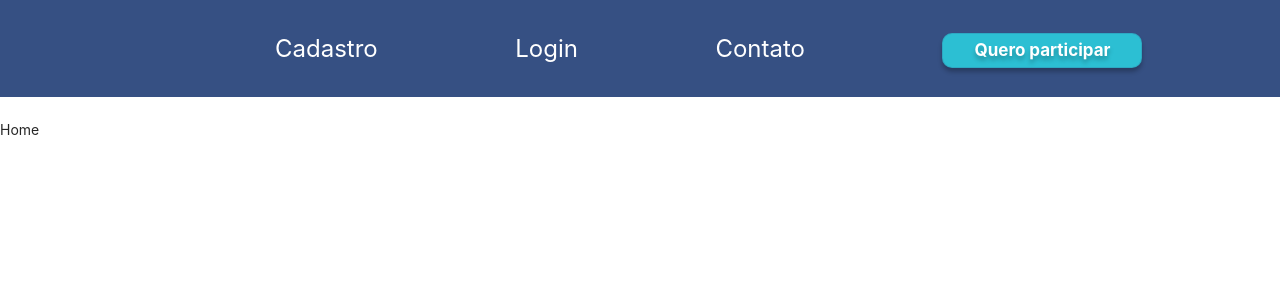
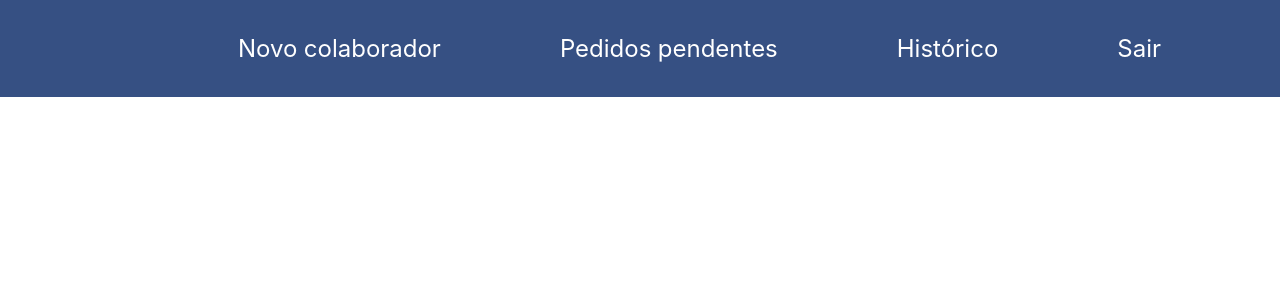
Before and after one commit to ricardossantis/reembolsa_ai, a React (Create React App) app: page / in a window 1280 px wide. Shown: the top 300 px of the page. Built offline with nearby package versions, Linux system fonts and the light colour scheme.

Commit message:
wip: component card from the homepage for reuse

```diff
--- /dev/null
+++ b/src/components/card-feed/index.jsx
@@ -0,0 +1,63 @@
+import React from "react";
+import styled from "styled-components";
+
+const CardFeed = () => {
+  return (
+    <Card>
+      <FeedPhoto>teste</FeedPhoto>
+      <FeedText>
+        <ClientText>
+          {" "}
+          Proin vulputate nisi ornare purus elementum, eu pellentesque mauris
+          posuere. Proin pellentesque pellentesque felis, eget gravida nulla
+          rutrum luctus. Praesent et massa a diam laoreet feugiat. Suspendisse
+          urna massa, ornare vitae augue eget, tristique vestibulum velit.
+          Nullam et pulvinar ante.{" "}
+        </ClientText>
+        <ClientName>Cristine Fardo Balsini Salão & Estética Fardo</ClientName>
+      </FeedText>
+    </Card>
+  );
+};
+
+export default CardFeed;
+
+const Card = styled.div`
+  display: flex;
+  flex-direction: column;
+  flex-wrap: wrap;
+  border: 1px solid black;
+  width: 329px;
+  height: 424px;
+`;
+const FeedPhoto = styled.div`
+  width: 81px;
+  height: 90px;
+  background: #ffffff;
+  box-shadow: 0px 10px 10px rgba(0, 0, 0, 0.25);
+  border-radius: 20px;
+`;
+const FeedText = styled.div`
+  width: 229px;
+  height: 324px;
+  background: #ffffff;
+  border: 1px solid #000000;
+  box-sizing: border-box;
+  box-shadow: 4px 4px 4px 4px rgba(0, 0, 0, 0.1);
+  border-radius: 25px;
+`;
+
+const ClientText = styled.div`
+  font-weight: normal;
+  font-size: 14px;
+  line-height: 16px;
+  text-align: center;
+`;
+const ClientName = styled.div`
+  font-weight: normal;
+  font-size: 12px;
+  line-height: 14px;
+  text-align: center;
+
+  color: #000000;
+`;
--- a/src/components/header/header-style.js
+++ b/src/components/header/header-style.js
@@ -29,6 +29,9 @@ export const ZLink = styled(Link)`
     color: #2cd3b5;
   }
 `;
+export const MLink = styled(Link)`
+  color: #ffffff;
+`;
 
 export const Hamburguer = styled(MenuOutlined)`
   margin-right: 1.5rem;
@@ -47,7 +50,6 @@ export const MenuItem = styled(Menu.Item)`
   font-size: 24px;
 
   :hover {
-    background-color: #f5f5f5;
-    color: #365083;
+    background-color: #2CD3B5;
   }
 `;
--- a/src/components/header/index.jsx
+++ b/src/components/header/index.jsx
@@ -6,6 +6,7 @@ import {
   MaxHeader,
   MinHeader,
   ZLink,
+  MLink,
   Hamburguer,
   ZMenu,
   MenuItem,
@@ -16,14 +17,20 @@ const Header = (props) => {
 
   const menuHamburguer = (
     <ZMenu>
-      <MenuItem key="1" onClick={props.onClick1}>
-        {props.title1}
+      <MenuItem key="1">
+        <ZLink to={props.link1} style={{ color: "#FFFFFF" }}>
+          {props.title1}
+        </ZLink>
       </MenuItem>
-      <MenuItem key="2" onClick={props.onClick2}>
-        {props.title2}
+      <MenuItem key="2">
+        <MLink to={props.link2} style={{ color: "#FFFFFF" }}>
+          {props.title2}
+        </MLink>
       </MenuItem>
-      <MenuItem key="3" onClick={props.onClick3}>
-        {props.title3}
+      <MenuItem key="3">
+        <MLink to={props.link3} style={{ color: "#FFFFFF" }}>
+          {props.title3}
+        </MLink>
       </MenuItem>
     </ZMenu>
   );
@@ -33,10 +40,10 @@ const Header = (props) => {
       {(width > 768 && (
         <MaxHeader style={{ backgroundColor: props.maxColor }}>
           <ZLink>{props.logo || props.input}</ZLink>
-          <ZLink onClick={props.onClick1}>{props.title1}</ZLink>
-          <ZLink onClick={props.onClick2}>{props.title2}</ZLink>
-          <ZLink onClick={props.onClick3}>{props.title3}</ZLink>
-          <ZLink>{props.exit || props.homeButton}</ZLink>
+          <ZLink to={props.link1}>{props.title1}</ZLink>
+          <ZLink to={props.link2}>{props.title2}</ZLink>
+          <ZLink to={props.link3}>{props.title3}</ZLink>
+          <ZLink onClick={props.logout}>{props.exit || props.homeButton}</ZLink>
         </MaxHeader>
       )) || (
         <MinHeader style={{ backgroundColor: props.minColor }}>
--- a/src/components/home-button/index.jsx
+++ b/src/components/home-button/index.jsx
@@ -1,17 +1,21 @@
 import React from "react";
+import { Link } from "react-router-dom";
 import styled from "styled-components";
 
 const Button = (props) => {
   return (
-    <ZButton style={{ backgroundColor: props.bckButton }}>
-      Quero participar
-    </ZButton>
+    <Link to="/cadastro">
+      <ZButton style={{ backgroundColor: props.bckButton }}>
+        Quero participar
+      </ZButton>
+    </Link>
   );
 };
 
 export default Button;
 
 const ZButton = styled.button`
+  cursor: pointer;
   width: 200px;
   height: 35px;
   left: 1186px;
--- a/src/components/home/index.jsx
+++ /dev/null
@@ -1,25 +0,0 @@
-import React from "react";
-import Header from "../../components/header";
-import Button from "../../components/home-button";
-const Home = () => {
-  return (
-    <>
-      <Header
-        maxColor="#365083"
-        minColor="#365083"
-        burguerColor="#FFFFFF"
-        title1="Cadastro"
-        title2="Login"
-        title3="Contato"
-        onClick1={() => console.log("rota cadastro")}
-        onClick2={() => console.log("rota login")}
-        onClick3={() => console.log("rota contato")}
-        homeButton={<Button bckButton="#2cbfd3"/>}
-      />
-      <br />
-
-    </>
-  );
-};
-
-export default Home;
--- /dev/null
+++ b/src/pages/home/index.jsx
@@ -0,0 +1,15 @@
+import React from "react";
+import Button from "../../components/home-button";
+import CardFeed from "../../components/card-feed";
+const Home = () => {
+
+
+
+  return (
+    <>teste
+      <CardFeed />
+    </>
+  );
+};
+
+export default Home;
--- a/src/routes/routes.js
+++ b/src/routes/routes.js
@@ -3,15 +3,31 @@ import { Switch, Route, useHistory } from "react-router-dom";
 import { useSelector } from "react-redux";
 import api from "../services/api";
 import styled from "styled-components";
-import Home from "../components/home";
+import Header from "../components/header";
+import Button from "../components/home-button";
+import Home from "../pages/home";
 
 const Routes = () => {
   let history = useHistory();
-  const [role, setRole] = useState("none");
+  const [role, setRole] = useState("manager");
 
   switch (role) {
     case "manager":
       return (
+        <>
+          <Header
+            maxColor="#365083"
+            minColor="F5F5F5"
+            burguerColor="#365083"
+            title1="Novo colaborador"
+            title2="Pedidos pendentes"
+            title3="Histórico"
+            exit="Sair"
+            logout={() => setRole("none")}
+            link1="/novocolaborador"
+            link2="/pedidospendentes"
+            link3="/historico"
+          />
           <Switch>
             <Route path="/novocolaborador">
               <div>novocolaborador</div>
@@ -23,25 +39,54 @@ const Routes = () => {
               <div>historicogerente</div>
             </Route>
           </Switch>
+        </>
       );
 
     case "employee":
       return (
+        <>
+          <Header
+            maxColor="#365083"
+            minColor="F5F5F5"
+            burguerColor="#365083"
+            title1="Novo pedido"
+            title2="Saldo"
+            title3="Histórico"
+            exit="Sair"
+            logout={() => setRole("none")}
+            link1="/novopedido"
+            link2="/saldo"
+            link3="/historico"
+          />
           <Switch>
             <Route path="/novopedido">
               <div>novopedido</div>
             </Route>
-          <Route path="/pedidospendentes">
+            <Route path="/saldo">
               <div>saldo</div>
             </Route>
             <Route path="/historico">
               <div>historicocolaborador</div>
             </Route>
           </Switch>
+        </>
       );
 
     case "none":
       return (
+        <>
+          <Header
+            maxColor="#365083"
+            minColor="#365083"
+            burguerColor="#FFFFFF"
+            title1="Cadastro"
+            title2="Login"
+            title3="Contato"
+            link1="/cadastro"
+            link2="/login"
+            link3="contato"
+            homeButton={<Button bckButton="#2cbfd3" />}
+          />
           <Switch>
             <Route exact path="/">
               <Home />
@@ -54,6 +99,7 @@ const Routes = () => {
               <div>cadastro</div>
             </Route>
           </Switch>
+        </>
       );
 
     default:
```
Lines whose indentation alone changed are shown as unchanged.
